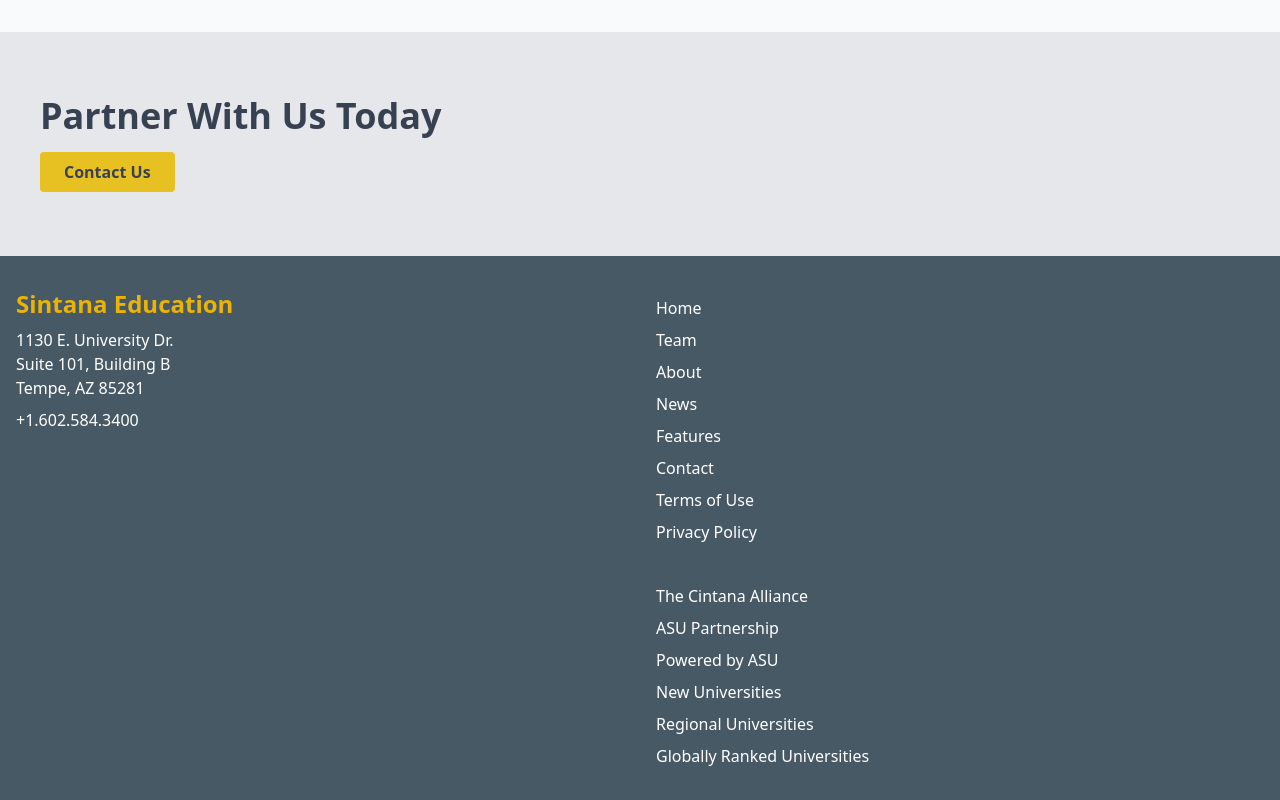
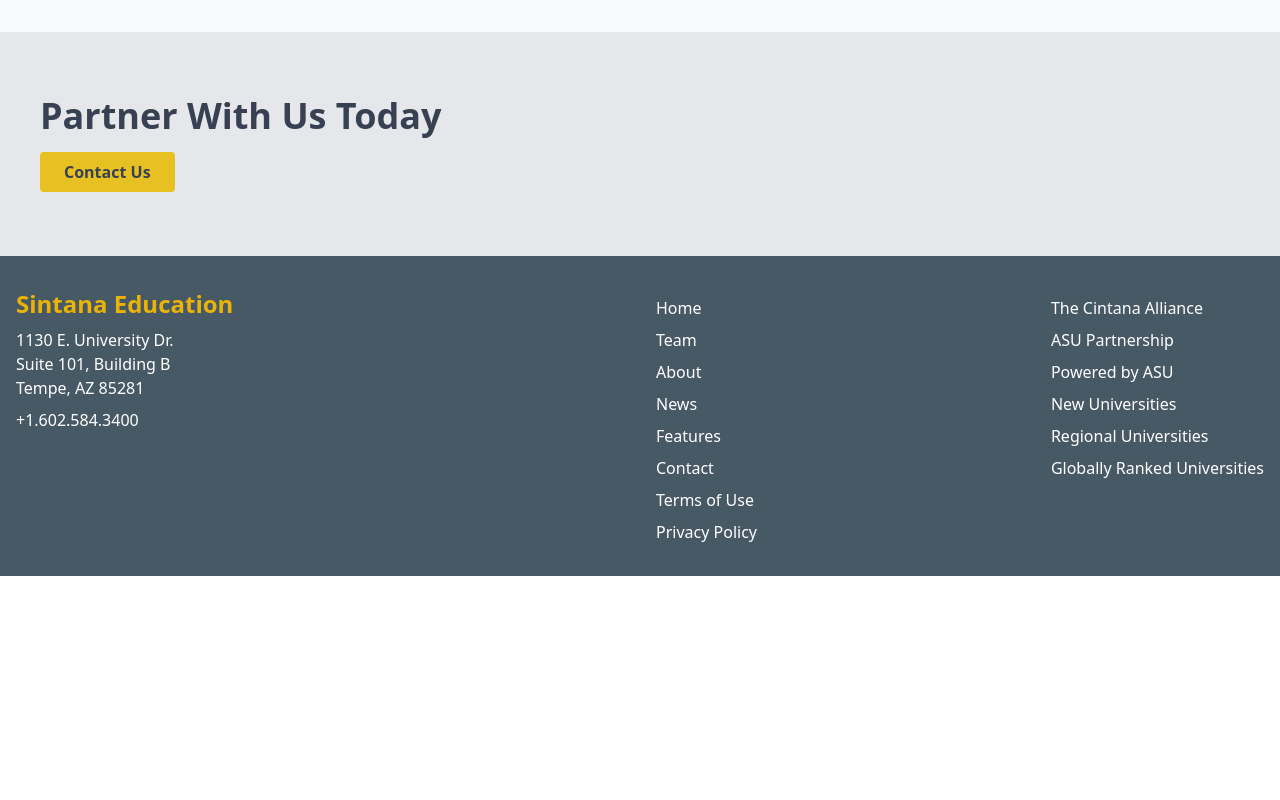
Before and after one commit to ansharma-as/Sintana, a React (Vite) app in the folder frontend/: page /about in a window 1280 px wide. Shown: the part 865-1665 px from the top of the page. After the commit the page ends 1441 px from the top, so only its background shows below. Built offline with nearby package versions, Linux system fonts and the light colour scheme.

Commit message:
add some new files

```diff
--- a/frontend/src/components/Footer.jsx
+++ b/frontend/src/components/Footer.jsx
@@ -7,7 +7,7 @@
         <div className="container mx-auto px-4 grid gap-8 lg:grid-cols-2 sm:grid-cols-1">
 
           {/* Right Section (Links) - Normally below Left Section, but appears above on small screens */}
-          <div className="grid grid-cols-2 gap-8 md:grid-cols-1 sm:order-first lg:order-last">
+          <div className="flex justify-between">
             <div>
               <h3 className="font-bold mb-2"></h3>
               <ul className="space-y-2">
@@ -21,7 +21,7 @@
                 <li><a href="/privacyPolicy" className="hover:underline">Privacy Policy</a></li>
               </ul>
             </div>
-            <div>
+            <div className='text-start'>
               <h3 className="font-bold mb-2"></h3>
               <ul className="space-y-2">
                 <li><a href="/cintana-alliance" className="hover:underline">The Cintana Alliance</a></li>
```
